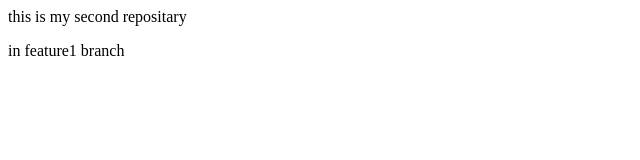
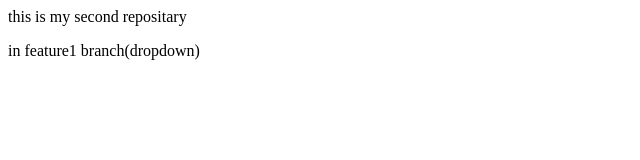
Before and after one commit to Krish-Gupta123/localRepositary, a plain HTML site: page index.html in a window 1280 px wide. Shown: the full height of the page, 0-640 px from the left. Drawn offline with Linux system fonts and the light colour scheme.

Commit message:
added dropdown

```diff
--- a/index.html
+++ b/index.html
@@ -1,4 +1,4 @@
 <p>
     this is my second repositary
 </p>
-<p>in feature1 branch</p>
+<p>in feature1 branch(dropdown)</p>
```
